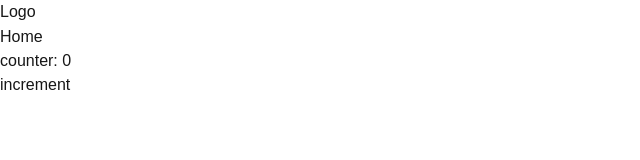
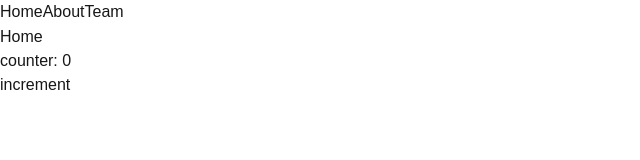
Before and after one commit to maskharisajah/nextjs-basic, a Next.js app: page / in a window 1280 px wide. Shown: the top 160 px of the page, without its empty margins (0-640 px from the left). Built offline with nearby package versions, Linux system fonts and the light colour scheme.

Commit message:
navigate using Link from next/link

```diff
--- a/app/layout.tsx
+++ b/app/layout.tsx
@@ -1,6 +1,7 @@
 import type { Metadata } from "next";
 import { Geist, Geist_Mono } from "next/font/google";
 import "./globals.css";
+import Link from "next/link";
 
 const geistSans = Geist({
   variable: "--font-geist-sans",
@@ -27,7 +28,13 @@ export default function RootLayout({
       <body
         className={`${geistSans.variable} ${geistMono.variable} antialiased`}
       >
-        <header className='border-b border-white'>Logo</header>
+        <header className='border-b border-white'>
+          <nav>
+            <Link href='/'>Home</Link>
+            <Link href='/about'>About</Link>
+            <Link href='/about/team'>Team</Link>
+          </nav>
+        </header>
         {children}
       </body>
     </html>
```
